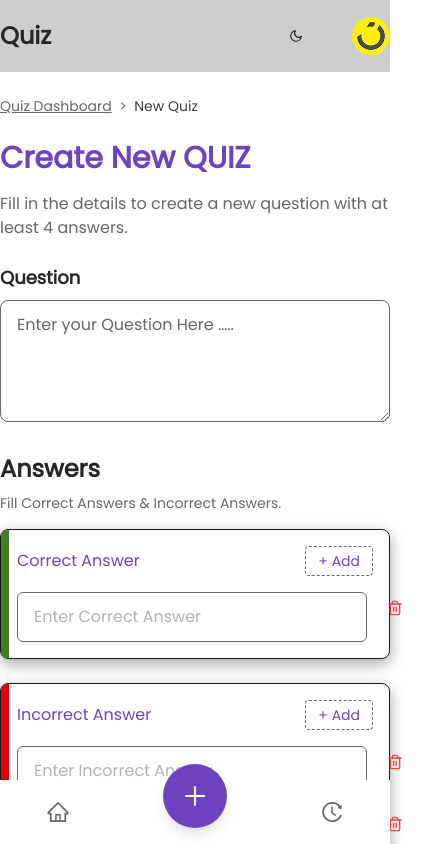
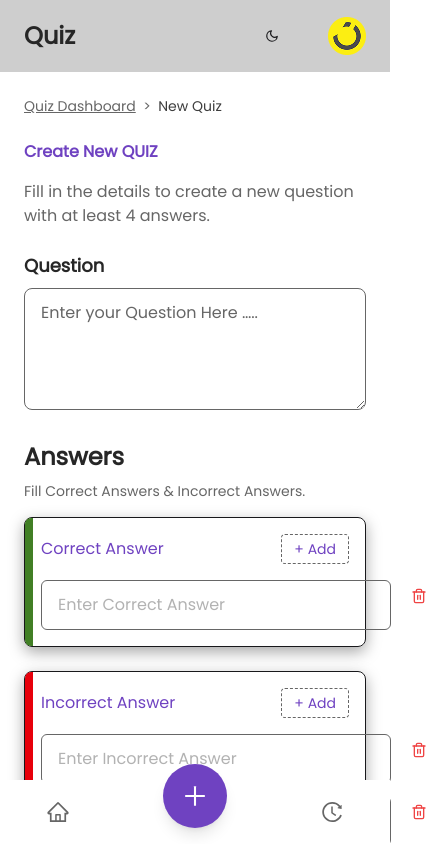
Before and after one commit to zahrabayattt/quiz-app, a React (Vite) app: page /create-quiz in a window 390 px wide. Shown: the top 844 px of the page, 435 px wide, since content can reach past the window. Built offline with nearby package versions, Linux system fonts and the light colour scheme; no server answers.

Commit message:
fix: :bug: More Ui Bugs Fixes

```diff
--- a/src/components/Layout/LayoutContainer.tsx
+++ b/src/components/Layout/LayoutContainer.tsx
@@ -7,7 +7,7 @@ const LayoutContainer = ({
   children: ReactNode;
   className?: string;
 }) => {
-  return <div className={`container mx-auto ${className}`}>{children}</div>;
+  return <div className={`container mx-auto px-6 ${className}`}>{children}</div>;
 };
 
 export default LayoutContainer;
--- a/src/components/Quiz/QuizCard.tsx
+++ b/src/components/Quiz/QuizCard.tsx
@@ -8,7 +8,7 @@ interface IQuizCard {
 const QuizCard = ({ question }: IQuizCard) => {
   return (
     <>
-      <h3 className="mt-3 mb-5 text-xl font-bold text-light-foreground-primary">
+      <h3 className="mt-3 mb-5 md:text-xl font-bold text-light-foreground-primary">
         {question.question}
       </h3>
       {question.answers.map((answer) => (
--- a/src/components/Quiz/QuizForm.tsx
+++ b/src/components/Quiz/QuizForm.tsx
@@ -1,3 +1,4 @@
+import { useNavigate } from "react-router";
 import { type QuestionModel } from "../../@types/quiz.model";
 import LayoutContainer from "../../components/Layout/LayoutContainer";
 import useQuizCreateForm from "../../hooks/useQuizCreateForm";
@@ -11,11 +12,12 @@ interface IQuizForm {
 }
 
 const QuizForm = ({ mode, initialData }: IQuizForm) => {
+  const Navigate = useNavigate()
   const form = useQuizCreateForm(initialData);
   return (
     <>
       <Navbar />
-      <main className="bg-foreground min-h-screen pb-20">
+      <main className="min-h-screen bg-foreground pb-20">
         <LayoutContainer>
           {" "}
           <nav className="py-6 text-sm text-foreground-tertiary">
@@ -29,7 +31,7 @@ const QuizForm = ({ mode, initialData }: IQuizForm) => {
           </nav>
           <div className="mb-5 grid grid-cols-1 gap-8 md:grid-cols-[1fr,300px]">
             <section>
-              <h1 className="text-3xl font-bold text-my-primary">
+              <h1 className="font-bold text-my-primary md:text-3xl">
                 {mode === "create" ? "Create New QUIZ" : "Edit QUIZ"}
               </h1>
               <p className="mt-4 mb-6 text-foreground-tertiary">
@@ -144,6 +146,7 @@ const QuizForm = ({ mode, initialData }: IQuizForm) => {
                   <button
                     type="button"
                     className="cursor-pointer rounded-md border border-foreground-tertiary px-5 py-2 text-border-primary"
+                    onClick={() => Navigate("/")}
                   >
                     Cancel
                   </button>
--- a/src/components/Quiz/QuizList.tsx
+++ b/src/components/Quiz/QuizList.tsx
@@ -37,7 +37,7 @@ const QuizList = () => {
           className="rounded-xl border border-light-border-primary p-6"
         >
           <section className="flex items-center justify-between">
-            <p className="text-foreground-tertiary">John Doe Feb 28 , 2025</p>
+            <p className="text-foreground-tertiary text-sm">John Doe Feb 28 , 2025</p>
             <div className="flex items-center justify-center gap-3">
               <button className="flex items-center rounded-2xl bg-background-positive-light px-4 py-1 text-my-secondary">
                 Publish
--- a/src/pages/QuizDashboard.tsx
+++ b/src/pages/QuizDashboard.tsx
@@ -17,8 +17,8 @@ const QuizDashboard = () => {
         <Footer />
       </div>
       <LayoutContainer>
-        <section className="my-5 flex items-center justify-between">
-          <h2 className="text-2xl font-bold text-light-foreground-primary">
+        <section className="py-5 flex items-center justify-between">
+          <h2 className="font-bold text-light-foreground-primary py-6 md:text-2xl">
             Quiz Dashboard
           </h2>
           <button
```
